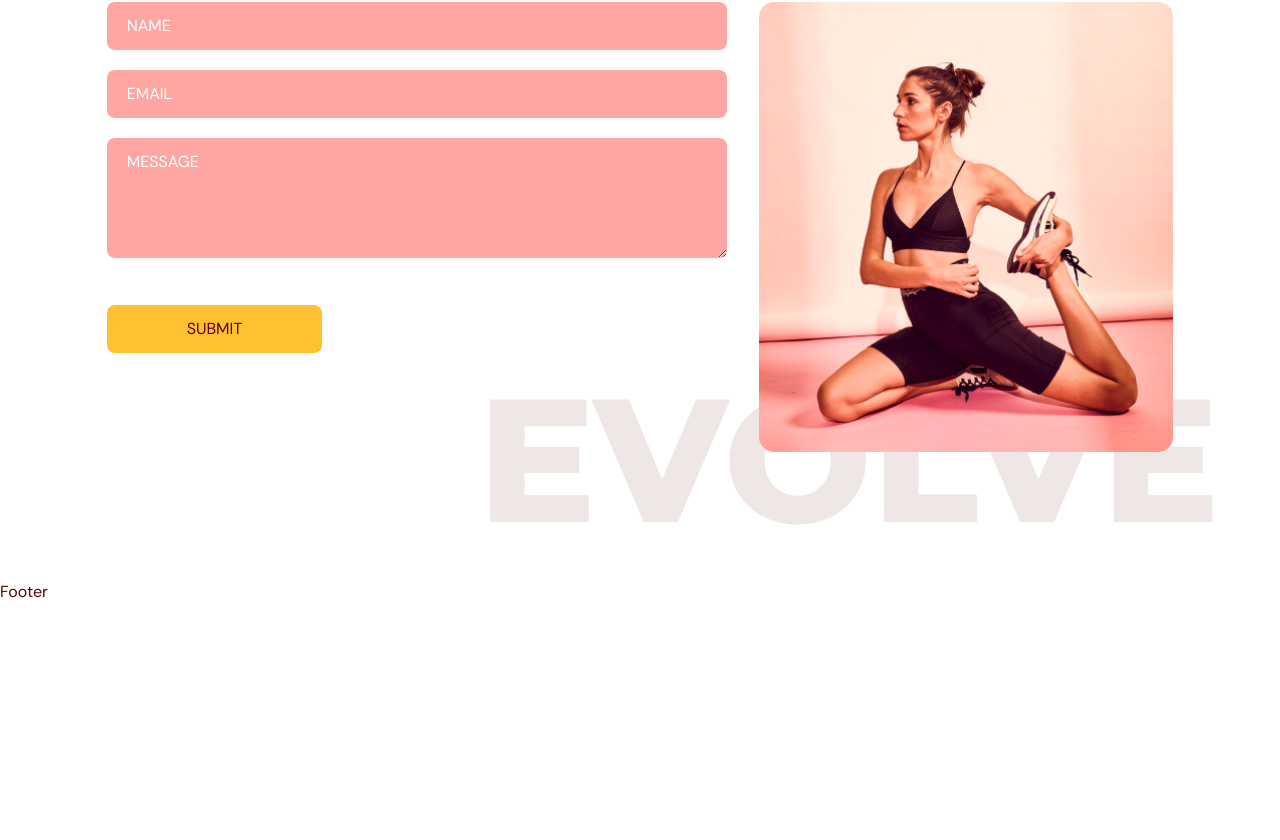
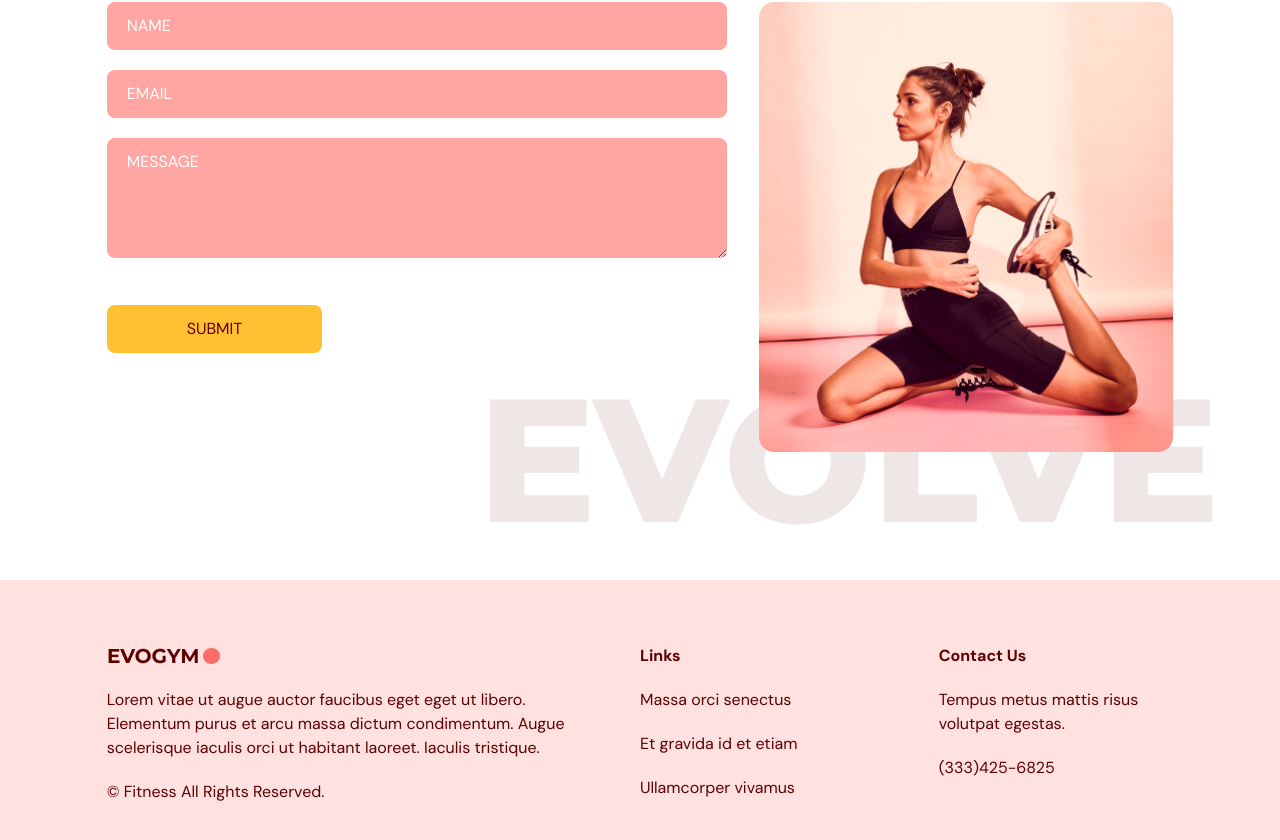
Before and after one commit to Afrin127329/fitness-app, a React (Vite) app: page / in a window 1280 px wide. Shown: the part 3252-4092 px from the top of the page. Before the commit the page ends 3856 px from the top, so only its background shows below. Built offline with nearby package versions, Linux system fonts and the light colour scheme.

Commit message:
Updated footer

```diff
--- a/src/scenes/footer/index.tsx
+++ b/src/scenes/footer/index.tsx
@@ -1,8 +1,32 @@
+import Logo from "@/assets/Logo.png";
 
 const Footer = () => {
   return (
-    <div>Footer</div>
-  )
-}
+    <footer className="bg-primary-100 py-16">
+      <div className="justify-content mx-auto w-5/6 gap-16 md:flex">
+        <div className="mt-16 basis-1/2 md:mt-0">
+          <img alt="logo" src={Logo} />
+          <p className="my-5">
+            Lorem vitae ut augue auctor faucibus eget eget ut libero. Elementum
+            purus et arcu massa dictum condimentum. Augue scelerisque iaculis
+            orci ut habitant laoreet. Iaculis tristique.
+          </p>
+          <p>© Fitness All Rights Reserved.</p>
+        </div>
+        <div className="mt-16 basis-1/4 md:mt-0">
+          <h4 className="font-bold">Links</h4>
+          <p className="my-5">Massa orci senectus</p>
+          <p className="my-5">Et gravida id et etiam</p>
+          <p>Ullamcorper vivamus</p>
+        </div>
+        <div className="mt-16 basis-1/4 md:mt-0">
+          <h4 className="font-bold">Contact Us</h4>
+          <p className="my-5">Tempus metus mattis risus volutpat egestas.</p>
+          <p>(333)425-6825</p>
+        </div>
+      </div>
+    </footer>
+  );
+};
 
-export default Footer
+export default Footer;
```
